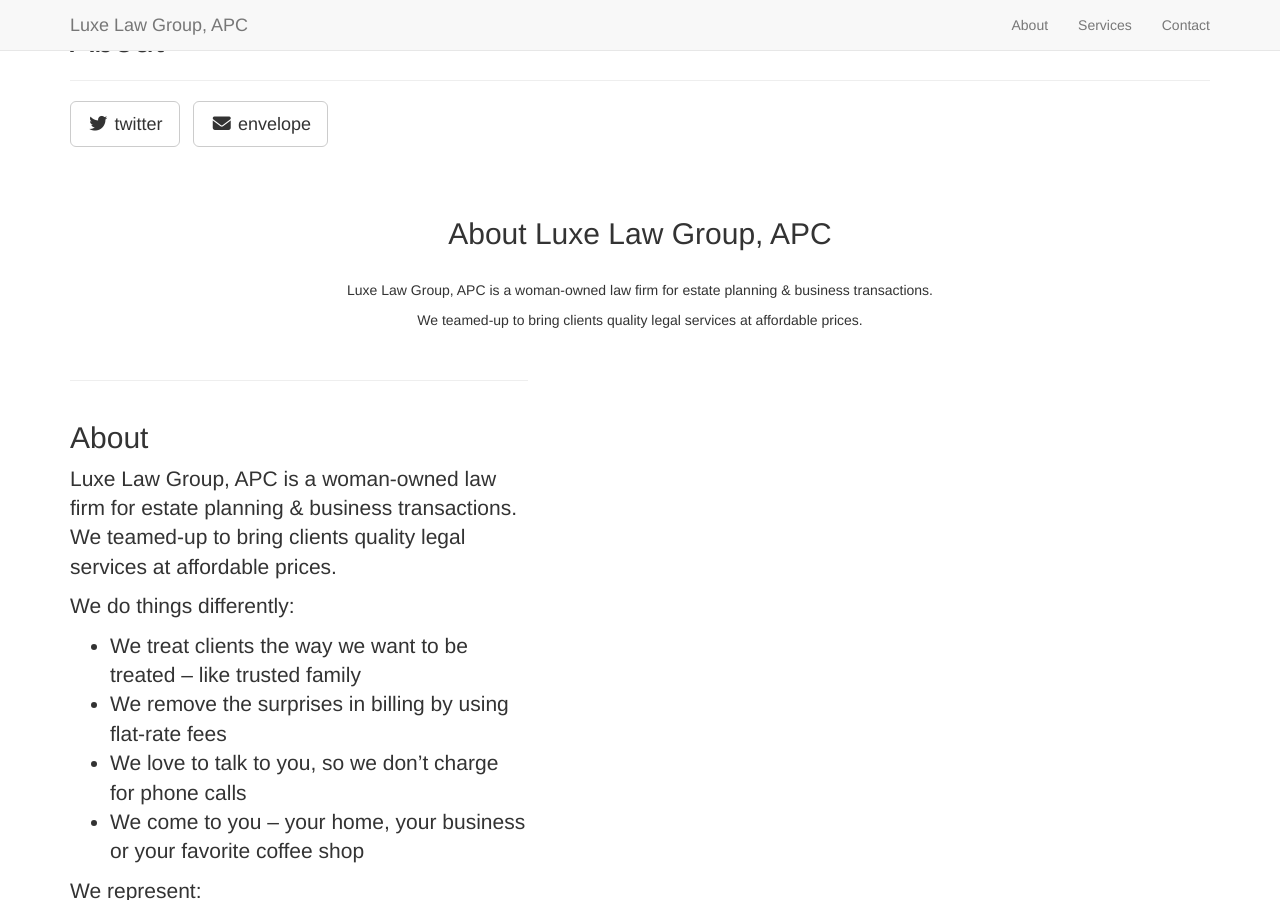
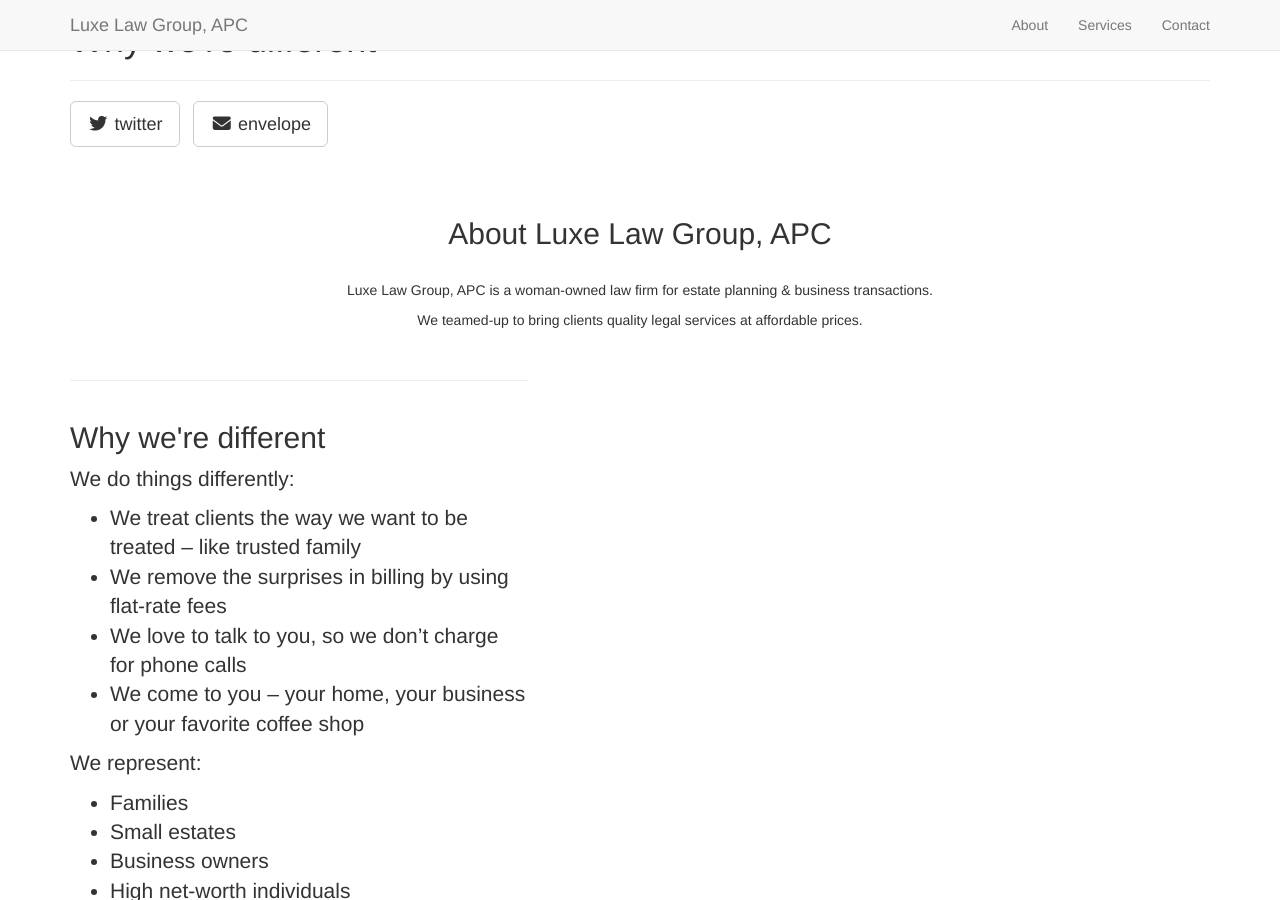
Before and after one commit to luxelawgroup/luxelawgroup.com, a Jekyll site: the page built from _posts/2016-11-10-about.md, in a window 1280 px wide and 900 px high. Built offline with Jekyll 4.4.1, drawn with Linux system fonts in a browser that asks for light colours; nearby versions of some CDN libraries; library files that are not in the unit come from our copies.

Commit message:
redoes text again for about section

```diff
--- a/_posts/2016-11-10-about.md
+++ b/_posts/2016-11-10-about.md
@@ -1,11 +1,9 @@
 ---
 layout: page
-title: About
+title: Why we're different
 img: ABOUT.JPG
 permalink: /about/
 ---
-
-Luxe Law Group, APC is a woman-owned law firm for estate planning & business transactions.  We teamed-up to bring clients quality legal services at affordable prices.
 
 We do things differently:
 
```
